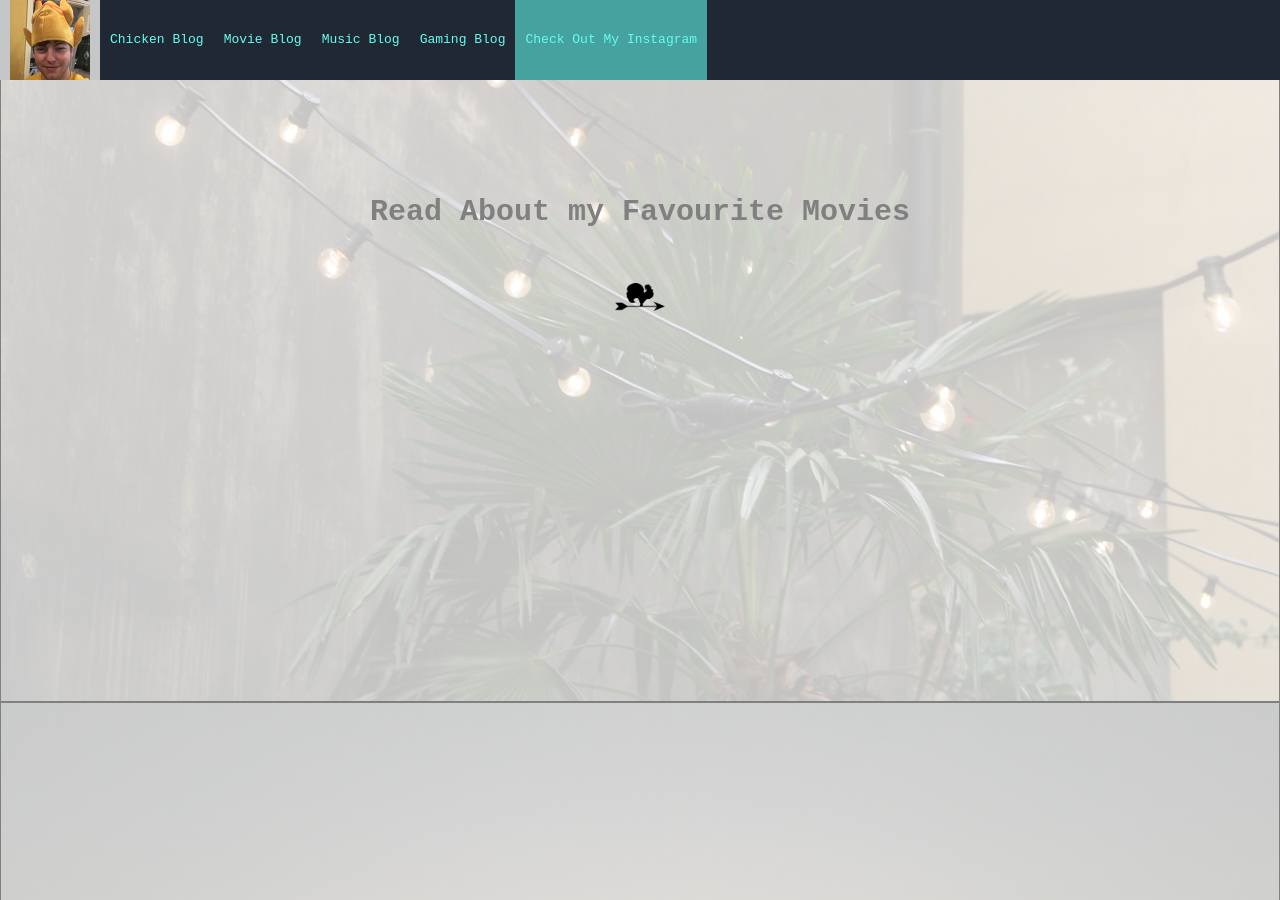
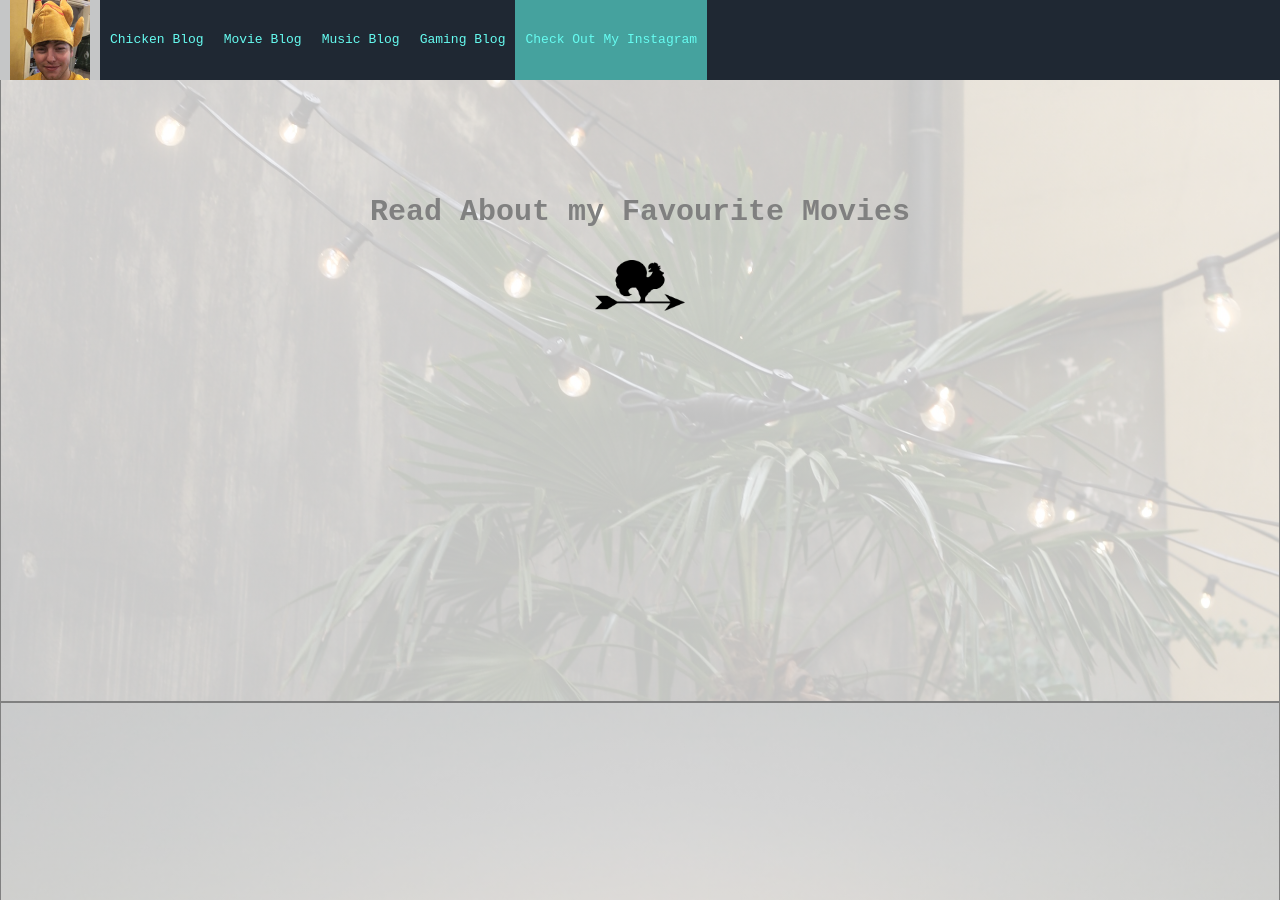
Before and after one commit to richa184/chickensbeforedickens, a Jekyll site: the page index.html, which Jekyll copies as it is, in a window 1280 px wide and 900 px high, scrolled down 2084 px. Built offline with Jekyll 4.4.1, drawn with Linux system fonts in a browser that asks for light colours; a script that is not in the unit is left out.

Commit message:
Update index.html

```diff
--- a/index.html
+++ b/index.html
@@ -29,7 +29,7 @@
 				<h2> About ChickensBeforeDickens </h2>
 			</div>
 			<a href="about_me.html">
-				<img class="scroll1" src = "images/chicken_scroll.png" width = 90px>
+				<img class="scroll" src = "images/chicken_scroll.png" width = 90px>
 			</a>
 		</section>
 
@@ -46,7 +46,7 @@
 			<div class = "film">
 				<h2> Read About my Favourite Movies </h2>
 				<a href="movie_blog.html">
-					<img class = "scroll" src = "images/chicken_scroll.png" width = 50px>
+					<img class = "scroll" src = "images/chicken_scroll.png" width = 90px>
 				</a>
 			</div>
 		</section>
@@ -56,7 +56,7 @@
 			<div class = "songs">
 				<h2> Read About my Favourite Music </h2>
 				<a href="music_blog.html">
-					<img class = "scroll" src = "images/chicken_scroll.png" width = 50px>
+					<img class = "scroll" src = "images/chicken_scroll.png" width = 90px>
 				</a>
 			</div>
 		</section>
@@ -65,7 +65,7 @@
 			<div class = "gaming">
 				<h2> Read About my Favourite Games </h2>
 				<a href="game_blog.html">
-					<img class = "scroll" src = "images/chicken_scroll.png" width = 50px>
+					<img class = "scroll" src = "images/chicken_scroll.png" width = 90px>
 				</a>
 			</div>
 		</section>
```
